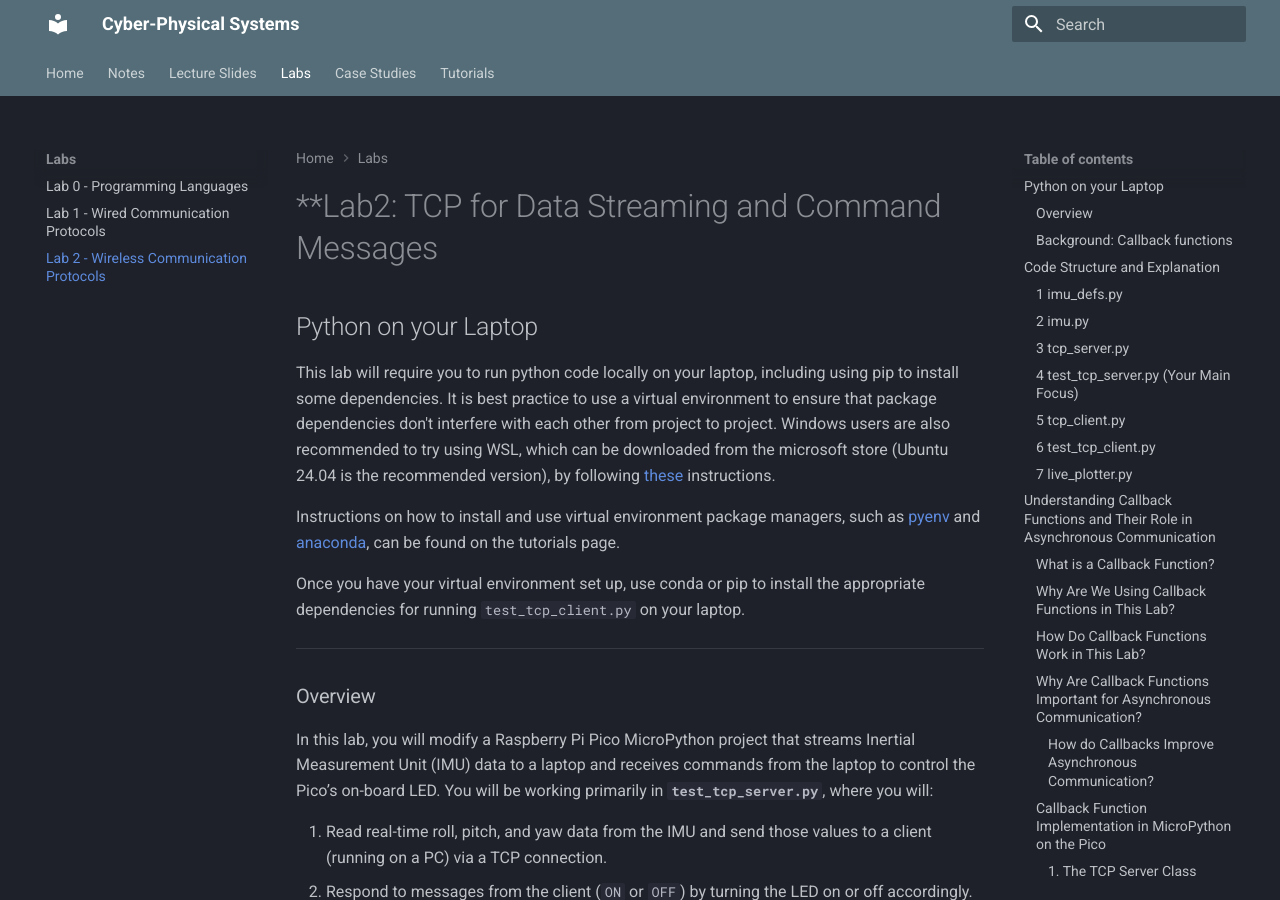
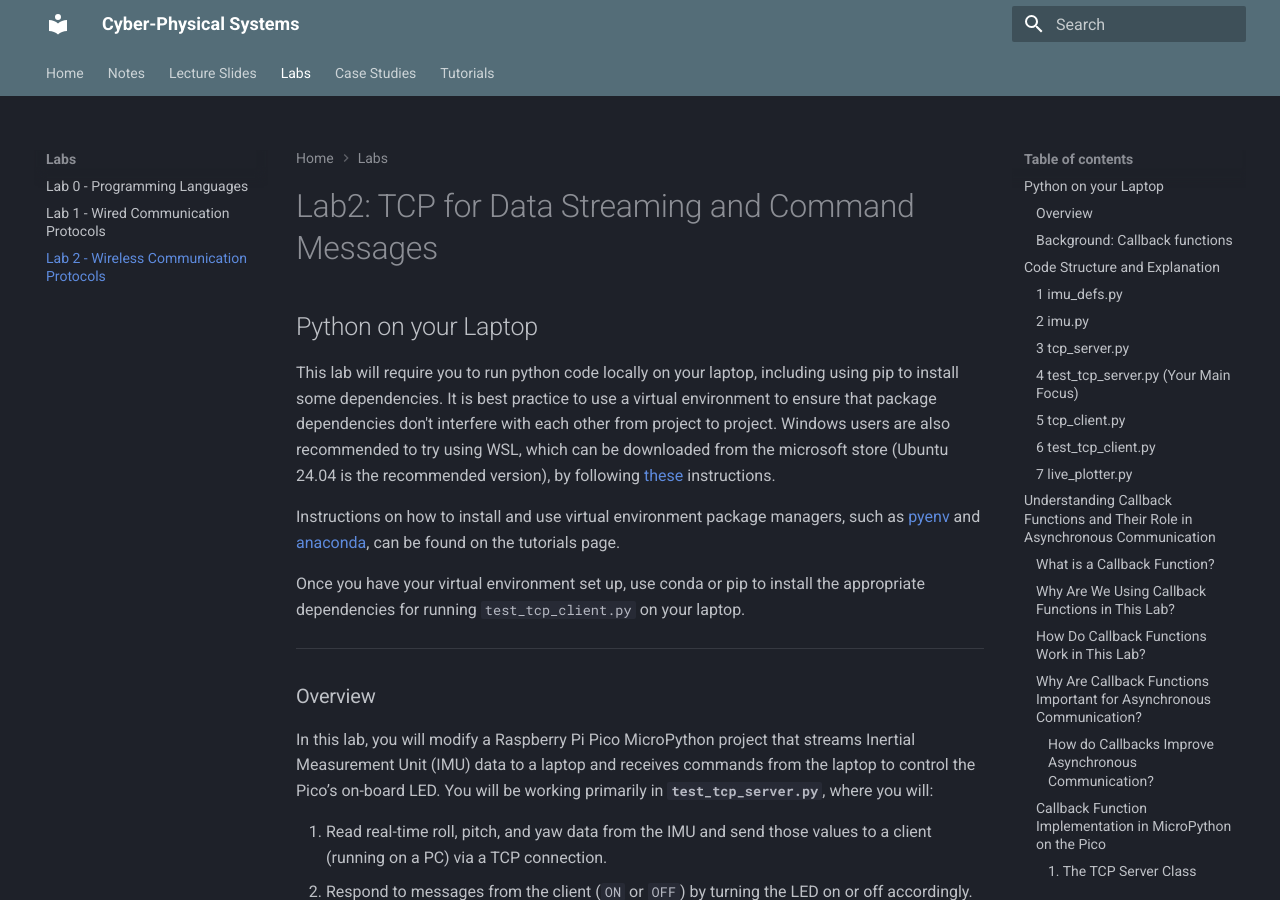
Before and after one commit to CPS-Cornell/course, an MkDocs documentation site: the page built from docs/labs/Lab2/Lab2.md, in a window 1280 px wide and 900 px high. Built offline with MkDocs 1.6.1 and Material for MkDocs 9.7.7, drawn with Linux system fonts in a browser that asks for light colours.

Commit message:
bug fix on lab2

```diff
--- a/docs/labs/Lab2/Lab2.md
+++ b/docs/labs/Lab2/Lab2.md
@@ -1,4 +1,4 @@
-# **Lab2: TCP for Data Streaming and Command Messages
+# Lab2: TCP for Data Streaming and Command Messages
 
 ## Python on your Laptop
 
```
